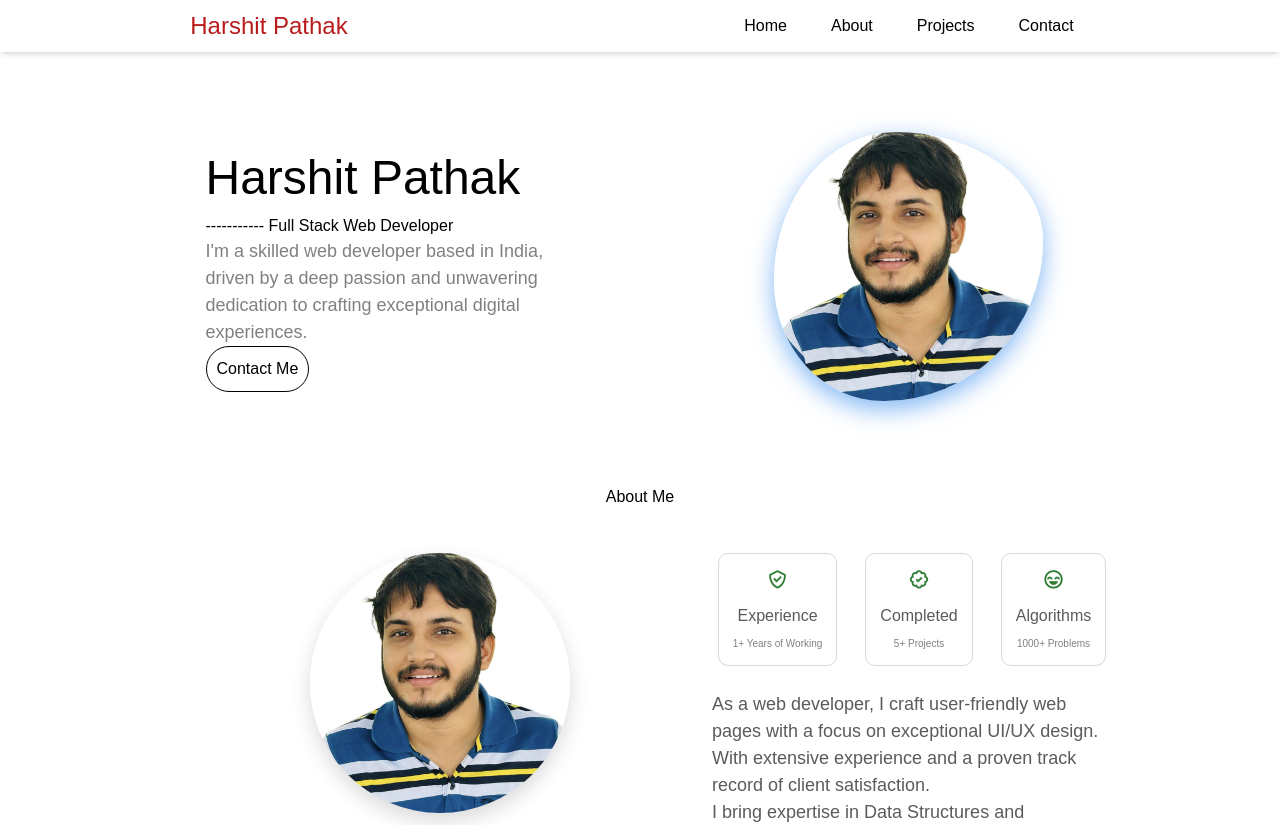
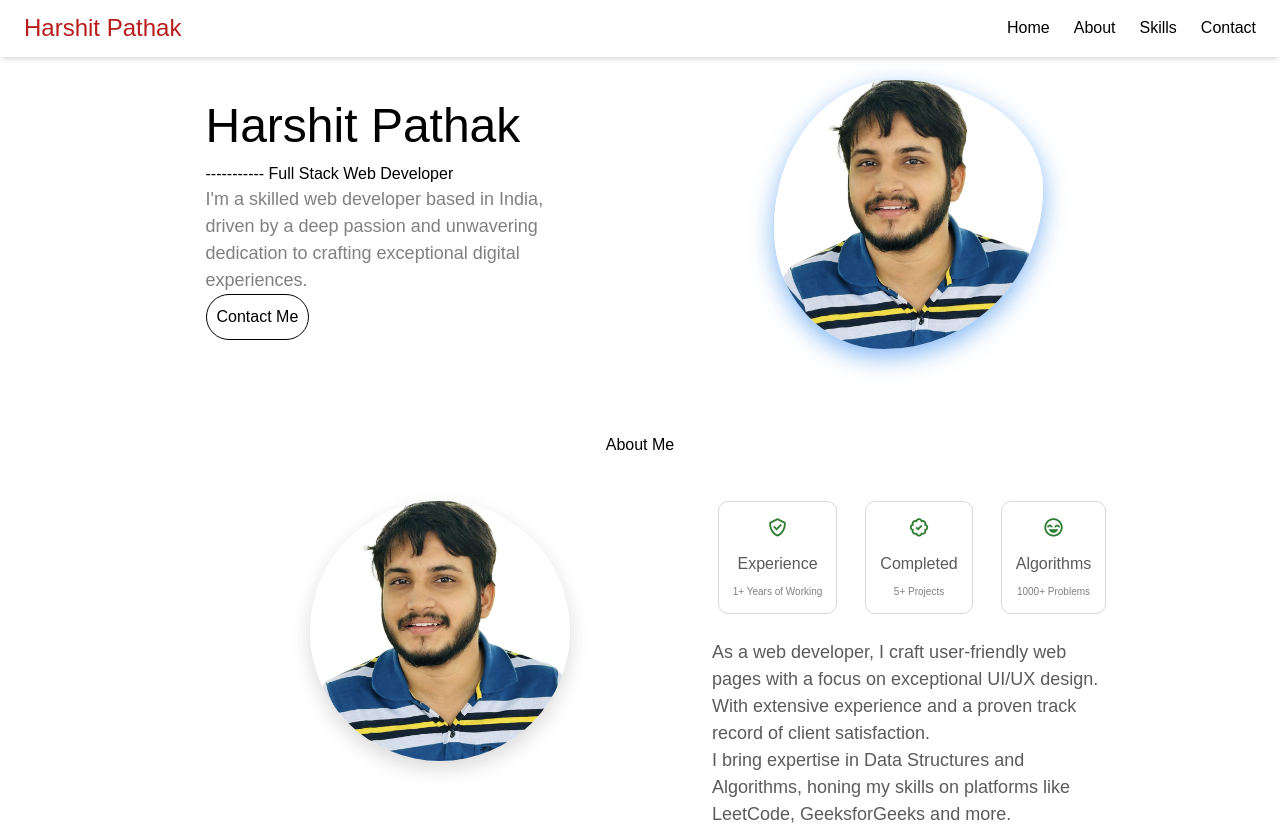
Before and after one commit to harshitpathak027/portfolio, a React (Vite) app: page / in a window 1280 px wide. Shown: the top 825 px of the page. Built offline with nearby package versions, Linux system fonts and the light colour scheme.

Commit message:
mobile navbar added

```diff
--- a/src/components/Banner.jsx
+++ b/src/components/Banner.jsx
@@ -4,7 +4,7 @@ const Banner=()=>{
     return (
         <>
         <div className="banner" id="home">
-            <div className="main-banner">
+            <div className="main-banner m-9 md:m-0">
                 <div className="first-section">
 
                 </div>
--- a/src/components/Navbar.jsx
+++ b/src/components/Navbar.jsx
@@ -1,14 +1,67 @@
+import React, { useState } from "react";
+
 const NavBar = () => {
+  const [menuOpen, setMenuOpen] = useState(false);
+
   return (
-    <nav className=" flex  justify-around navbar sticky top-0 bg-white shadow-md ">
-        <div className="flex text-center align-middle items-center text-2xl text-red-700">Harshit Pathak</div>
-      <ul className="navlist">
-        <li className="nav-item"><a href="#home">Home</a></li>
-        <li className="nav-item"><a href="#about">About</a></li>
-        <li className="nav-item"><a href="#projects">Projects</a></li>
-        <li className="nav-item"><a href="#contact">Contact</a></li>
+    <nav
+      className="
+        fixed left-0 right-0 z-50
+        top-0 md:bottom-auto md:top-0
+        flex items-center justify-between
+        px-6 py-0 md:py-3
+        shadow-md
+        bg-white/10 backdrop-blur-lg
+        border-b border-white/30
+      "
+    >
+      {/* Logo */}
+      <div className="text-2xl hidden md:flex text-red-700">
+        Harshit Pathak
+      </div>
+
+      {/* NAV ITEMS */}
+  <ul
+  className={`
+    md:static
+    flex-row
+    gap-4 md:gap-6
+    text-center
+    md:p-0
+flex
+    transition-all duration-300 ease-out
+
+    ${menuOpen
+      ? "opacity-100 translate-y-0 pointer-events-auto"
+      : "opacity-0 translate-y-4 pointer-events-none"}
+
+    md:flex md:opacity-100 md:translate-y-0 md:pointer-events-auto
+  `}
+>
+
+        <li className="nav-item">
+          <a href="#home" >Home</a>
+        </li>
+        <li className="nav-item">
+          <a href="#about" >About</a>
+        </li>
+        <li className="nav-item">
+          <a href="#skills" >Skills</a>
+        </li>
+        <li className="nav-item">
+          <a href="#contact" >Contact</a>
+        </li>
       </ul>
+
+      {/* Mobile Menu Button */}
+      <button
+        className="ml-auto right-0 md:hidden  text-2xl"
+        onClick={() => setMenuOpen(!menuOpen)}
+      >
+        {menuOpen ? "✕" : "☰"}
+      </button>
     </nav>
   );
 };
+
 export default NavBar;
--- a/src/components/Skills.jsx
+++ b/src/components/Skills.jsx
@@ -33,7 +33,7 @@ const SkillItem = ({ label ,level}) => {
 
 const Skills = () => {
   return (
-    <section className="skills-section p-7">
+    <section className="skills-section p-7" id="skills">
       <h2 className="text-center text-xl p-10 font-semibold">
         My Skills
       </h2>
```
